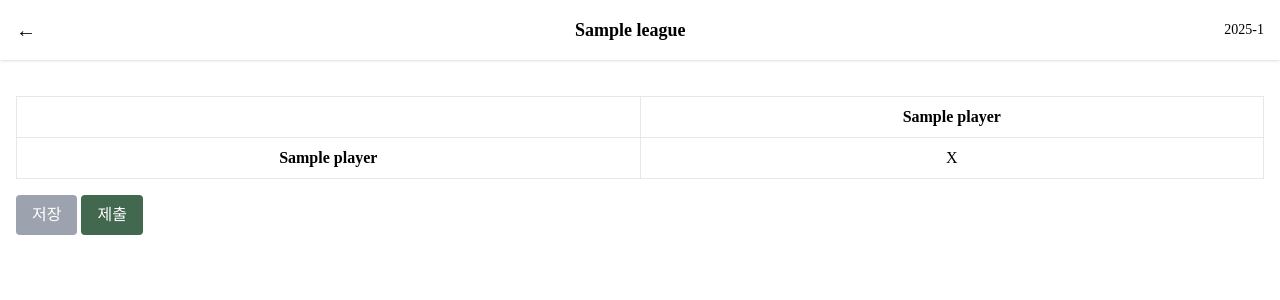
After one commit to SY17SY/scutta-2025-1, a Flask app: page /league/1 in a window 1280 px wide. The commit adds this page. Shown: the top 300 px of the page. Run offline with Flask 3, Linux system fonts and the light colour scheme; tables that the repository leaves empty hold one stand-in row (values such as "Sample post"); some libraries are stand-ins or nearby versions; some web fonts are replaced.

Commit message:
feat league

```diff
--- a/app/routes.py
+++ b/app/routes.py
@@ -2,7 +2,7 @@ from flask import render_template, current_app
 from flask import request, jsonify
 from app import db
 from sqlalchemy import desc
-from app.models import Match, Player, UpdateLog
+from app.models import Match, Player, UpdateLog, League
 from datetime import datetime
 from zoneinfo import ZoneInfo
 
@@ -11,6 +11,10 @@ seoul_time = datetime.now(ZoneInfo("Asia/Seoul"))
 @current_app.route('/')
 def index():
     return render_template('index.html')
+
+@current_app.route('/league.html')
+def league():
+    return render_template('league.html')
 
 @current_app.route('/password.html')
 def password():
@@ -421,3 +425,111 @@ def update_achievement():
     db.session.commit()
 
     return jsonify({'success': True, 'new_achieve_count': player.achieve_count})
+
+@current_app.route('/create_league', methods=['POST'])
+def create_league():
+    data = request.get_json()
+    if not data or 'players' not in data:
+        return jsonify({'error': '올바른 데이터를 제공해주세요.'}), 400
+
+    players = data.get('players', [])
+    if len(players) != 5:
+        return jsonify({'error': '정확히 5명의 선수를 입력해야 합니다.'}), 400
+
+    player_ids = []
+    for name in players:
+        player = Player.query.filter_by(name=name).first()
+        if not player:
+            return jsonify({'success': False, 'error': f'선수 "{name}"를 찾을 수 없습니다.'}), 400
+        player_ids.append(player.id)
+
+    new_league = League(
+        title=' '.join(players),
+        p1=player_ids[0],
+        p2=player_ids[1],
+        p3=player_ids[2],
+        p4=player_ids[3],
+        p5=player_ids[4]
+    )
+    db.session.add(new_league)
+    db.session.commit()
+
+    return jsonify({'success': True, 'message': '리그전이 생성되었습니다.', 'league_id': new_league.id})
+
+@current_app.route('/get_leagues', methods=['GET'])
+def get_leagues():
+    leagues = League.query.order_by(League.id.desc()).all()
+    response = []
+    for league in leagues:
+        response.append({
+            'id': league.id,
+            'title': league.title
+        })
+
+    return jsonify(response)
+
+@current_app.route('/league/<int:league_id>', methods=['GET'])
+def view_league(league_id):
+    league = League.query.get_or_404(league_id)
+    player_ids = [league.p1, league.p2, league.p3, league.p4, league.p5]
+    players = Player.query.filter(Player.id.in_(player_ids)).all()
+
+    indexed_players = [{'index': idx, 'player': player} for idx, player in enumerate(players)]
+
+    return render_template('league_detail.html', league=league, players=indexed_players)
+
+@current_app.route('/league/<int:league_id>/detail', methods=['GET'])
+def league_detail(league_id):
+    league = League.query.get_or_404(league_id)
+    scores = {}
+
+    for row in range(5):
+        for col in range(5):
+            if row != col:
+                key = f"p{row + 1}p{col + 1}"
+                scores[key] = getattr(league, key, None)
+
+    return jsonify({'scores': scores})
+
+@current_app.route('/save_league/<int:league_id>', methods=['POST'])
+def save_league(league_id):
+    data = request.get_json()
+    league = League.query.get_or_404(league_id)
+
+    for key, value in data.items():
+        if hasattr(league, key):
+            setattr(league, key, value)
+
+    db.session.commit()
+    return jsonify({'success': True})
+
+@current_app.route('/submit_league/<int:league_id>', methods=['POST'])
+def submit_league(league_id):
+    data = request.get_json()
+    league = League.query.get_or_404(league_id)
+
+    matches = []
+    player_ids = [league.p1, league.p2, league.p3, league.p4, league.p5]
+
+    for key, value in data.items():
+        p1, p2 = map(int, key.split('-'))
+        score1 = data.get(f"{p1}-{p2}", 0)
+        score2 = data.get(f"{p2}-{p1}", 0)
+
+        if score1 is None or score2 is None:
+            return jsonify({'success': False, 'error': '모든 값을 입력하세요.'})
+
+        if score1 + score2 != 3:
+            return jsonify({'success': False, 'error': '짝지어진 값의 합이 3이 되어야 합니다.'})
+
+        winner = player_ids[p1] if score1 > score2 else player_ids[p2]
+        loser = player_ids[p2] if score1 > score2 else player_ids[p1]
+        set_score = f"{score1}:{score2}" if score1 > score2 else f"{score2}:{score1}"
+
+        matches.append(Match(winner=winner, loser=loser, set_score=set_score, approved=False))
+
+    db.session.bulk_save_objects(matches)
+    db.session.delete(league)
+    db.session.commit()
+
+    return jsonify({'success': True})
--- /dev/null
+++ b/app/static/js/league_detail.js
@@ -0,0 +1,132 @@
+document.addEventListener('DOMContentLoaded', function () {
+    const leagueId = window.location.pathname.split('/').pop();
+    loadLeagueDetail(leagueId);
+});
+
+document.addEventListener('input', function (event) {
+    if (event.target.matches('.league-input')) {
+        const input = event.target;
+        const value = input.value;
+
+        if (!/^\d*$/.test(value)) {
+            input.value = value.replace(/\D/g, '');
+        }
+
+        const numericValue = parseInt(input.value, 10);
+        if (numericValue > 3) {
+            input.value = '';
+        } else if (numericValue < 0) {
+            input.value = '';
+        }
+    }
+});
+
+function loadLeagueDetail(leagueId) {
+    fetch(`/league/${leagueId}/detail`)
+        .then(response => {
+            if (!response.ok) {
+                throw new Error('리그 상세 정보를 불러오는 중 문제가 발생했습니다.');
+            }
+            return response.json();
+        })
+        .then(data => {
+            const inputs = document.querySelectorAll('.league-input');
+            inputs.forEach(input => {
+                const row = parseInt(input.getAttribute('data-row'), 10);
+                const col = parseInt(input.getAttribute('data-col'), 10);
+                const key = `p${row + 1}p${col + 1}`;
+
+                if (data.scores && data.scores[key] !== undefined) {
+                    input.value = data.scores[key];
+                }
+            });
+        })
+        .catch(error => {
+            console.error('Error loading league detail:', error);
+        });
+}
+
+function saveLeague(leagueId) {
+    const inputs = document.querySelectorAll('.league-input');
+
+    const scores = {};
+    inputs.forEach(input => {
+        const row = parseInt(input.getAttribute('data-row'), 10);
+        const col = parseInt(input.getAttribute('data-col'), 10);
+        const key = `p${row + 1}p${col + 1}`;
+        const value = input.value.trim();
+
+        scores[key] = value === '' ? null : parseInt(value, 10);
+    });
+
+    for (let i = 0; i < 4; i++) {
+        for (let j = 0; j < 4 - i; j++) {
+            const key1 = `p${i + 1}p${i + j + 2}`;
+            const key2 = `p${i + j + 2}p${i + 1}`;
+
+            const value1 = scores[key1];
+            const value2 = scores[key2];
+
+            if (value1 === null && value2 !== null) {
+                scores[key1] = 3 - value2;
+            } else if (value1 !== null && value2 === null) {
+                scores[key2] = 3 - value1;
+            }
+        }
+    }
+
+    fetch(`/save_league/${leagueId}`, {
+        method: 'POST',
+        headers: { 'Content-Type': 'application/json' },
+        body: JSON.stringify(scores),
+    })
+        .then(response => response.json())
+        .then(data => {
+            if (data.success) {
+                alert('리그전이 저장되었습니다.');
+                location.reload();
+            } else {
+                alert(data.error || '저장에 실패했습니다.');
+            }
+        })
+        .catch(error => console.error('Error saving league:', error));
+}
+
+function submitLeague(leagueId) {
+    const inputs = document.querySelectorAll('input[type="number"]');
+    const scores = {};
+    let isComplete = true;
+
+    inputs.forEach(input => {
+        const row = input.getAttribute('data-row');
+        const col = input.getAttribute('data-col');
+        const value = parseInt(input.value);
+
+        if (value === null || value === '') {
+            isComplete = false;
+        }
+
+        scores[`${row}-${col}`] = value || 0;
+    });
+
+    if (!isComplete) {
+        alert('모든 입력값을 채워주세요.');
+        return;
+    }
+
+    fetch(`/submit_league/${leagueId}`, {
+        method: 'POST',
+        headers: { 'Content-Type': 'application/json' },
+        body: JSON.stringify(scores)
+    })
+    .then(response => response.json())
+    .then(data => {
+        if (data.success) {
+            alert('리그전이 제출되었습니다.');
+            window.location.href = '/league.html';
+        } else {
+            alert('제출 실패: ' + (data.error || '알 수 없는 오류'));
+        }
+    })
+    .catch(error => console.error('Error submitting league:', error));
+}
--- a/app/templates/index.html
+++ b/app/templates/index.html
@@ -25,6 +25,7 @@
     <div class="menu-overlay" id="menu-overlay" onclick="toggleMenu(false)"></div>
     <div class="menu" id="menu">
         <div class="menu-header">메뉴</div>
+        <div class="menu-item" onclick="navigateTo('league.html')">리그전</div>
         <div class="menu-item" onclick="navigateTo('password.html')">관리 페이지로 이동</div>
     </div>
 
--- /dev/null
+++ b/app/templates/league_detail.html
@@ -0,0 +1,77 @@
+<!DOCTYPE html>
+<html lang="ko">
+<head>
+    <meta charset="UTF-8">
+    <meta name="viewport" content="width=device-width, initial-scale=1.0">
+    <title>리그전 상세</title>
+    <script src="https://cdn.tailwindcss.com"></script>
+    <link rel="stylesheet" href="https://cdn.jsdelivr.net/gh/orioncactus/pretendard@v1.3.9/dist/web/static/pretendard.min.css">
+    <link rel="stylesheet" href="../static/css/style.css">
+    <style>
+        .container {
+            margin-top: 80px;
+        }
+        table {
+            min-width: 600px;
+        }
+        th, td {
+            width: 100px;
+            max-width: 100px;
+            white-space: nowrap;
+            overflow: hidden;
+        }
+        .overflow-x-auto {
+            overflow-x: auto;
+        }
+        .league-input {
+            width: 20px;
+        }
+    </style>
+</head>
+<body>
+    <header class="flex justify-between items-center p-4 bg-white shadow">
+        <button onclick="history.back()" class="text-xl">&larr;</button>
+        <h1 class="text-lg font-bold">{{ league.title }}</h1>
+        <div class="text-sm">2025-1</div>
+    </header>
+
+    <div class="container mx-auto p-4">
+        <div class="overflow-x-auto">
+            <table class="table-auto w-full mb-4 border-collapse border" style="table-layout: fixed;">
+                <thead>
+                    <tr>
+                        <th class="border px-4 py-2 w-24 text-center"></th>
+                        {% for row_data in players %}
+                            <th class="border px-4 py-2 w-24 text-center">{{ row_data.player.name }}</th>
+                        {% endfor %}
+                    </tr>
+                </thead>
+                <tbody>
+                    {% for row_data in players %}
+                    <tr>
+                        <td class="border font-bold px-4 py-2 text-center w-24">{{ row_data.player.name }}</td>
+                        {% for col_data in players %}
+                            {% if row_data.index == col_data.index %}
+                                <td class="border px-4 py-2 text-center w-24">X</td>
+                            {% else %}
+                                <td class="border px-4 py-2 text-center w-24">
+                                    <input class="league-input w-12 text-center"
+                                           data-row="{{ row_data.index }}"
+                                           data-col="{{ col_data.index }}"
+                                           value="{{ league[row_data.index ~ col_data.index] or '' }}"
+                                           inputmode="numeric">
+                                </td>
+                            {% endif %}
+                        {% endfor %}
+                    </tr>
+                    {% endfor %}
+                </tbody>
+            </table>
+        </div>
+        <button onclick="saveLeague({{ league.id }})" class="bg-gray-400 text-white px-4 py-2 rounded">저장</button>
+        <button onclick="submitLeague({{ league.id }})" class="bg-main text-white px-4 py-2 rounded">제출</button>
+    </div>
+    <script src="../static/js/script.js"></script>
+    <script src="../static/js/league_detail.js"></script>
+</body>
+</html>
--- a/app/templates/settings.html
+++ b/app/templates/settings.html
@@ -7,6 +7,11 @@
     <script src="https://cdn.tailwindcss.com"></script>
     <link rel="stylesheet" href="https://cdn.jsdelivr.net/gh/orioncactus/pretendard@v1.3.9/dist/web/static/pretendard.min.css">
     <link rel="stylesheet" href="../static/css/style.css">
+    <style>
+        .container {
+            margin-top: 80px;
+        }
+    </style>
 </head>
 <body class="bg-gray-100">
     <header class="flex justify-between items-center p-4 bg-white shadow">
```
Also changed, not shown: app/models.py (+29 -0 lines), app/static/js/league.js (added, +47 -0 lines), app/templates/league.html (added, +38 -0 lines), app/templates/player_detail.html (+25 -8 lines), migrations/versions/f47ab9115ede_add_pnpns_in_league.py (added, +50 -0 lines).
